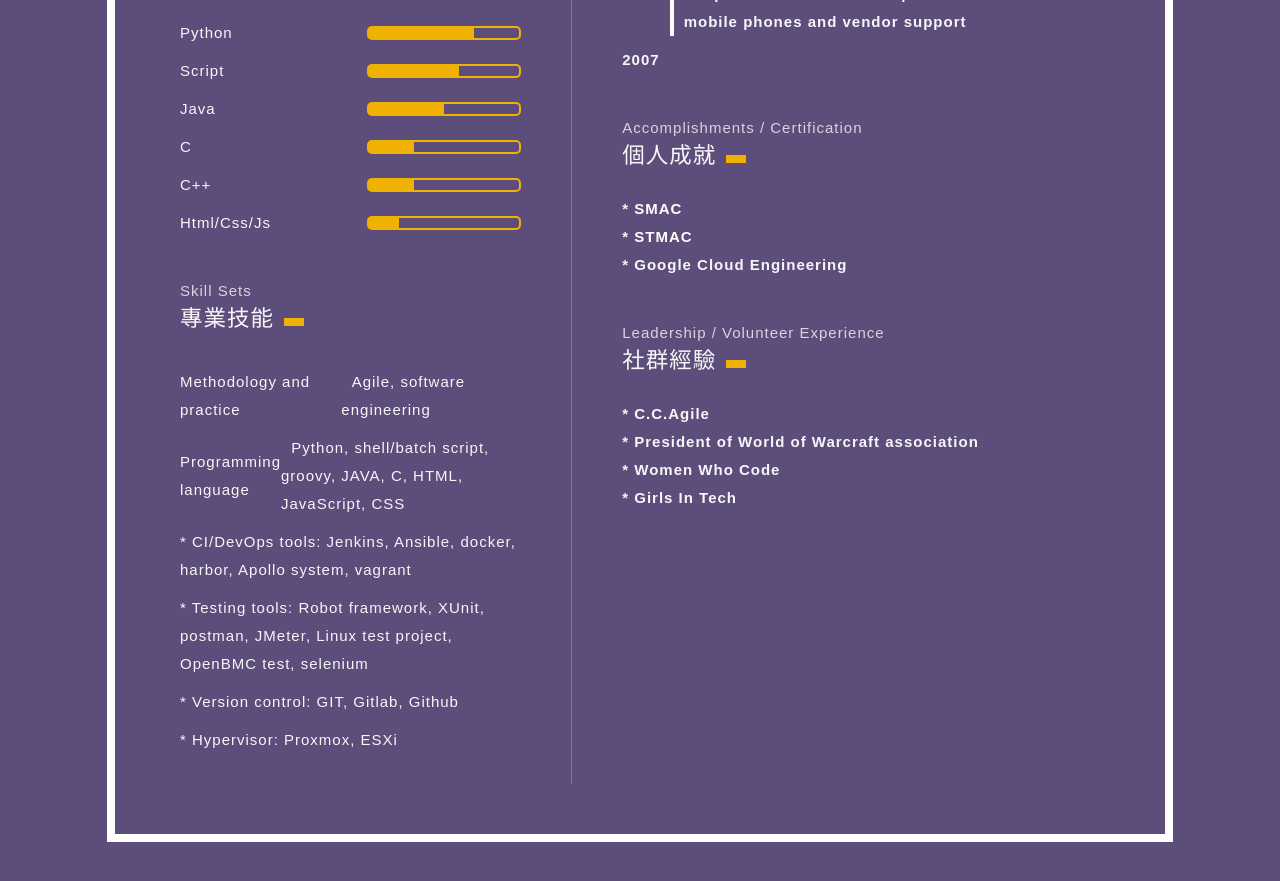
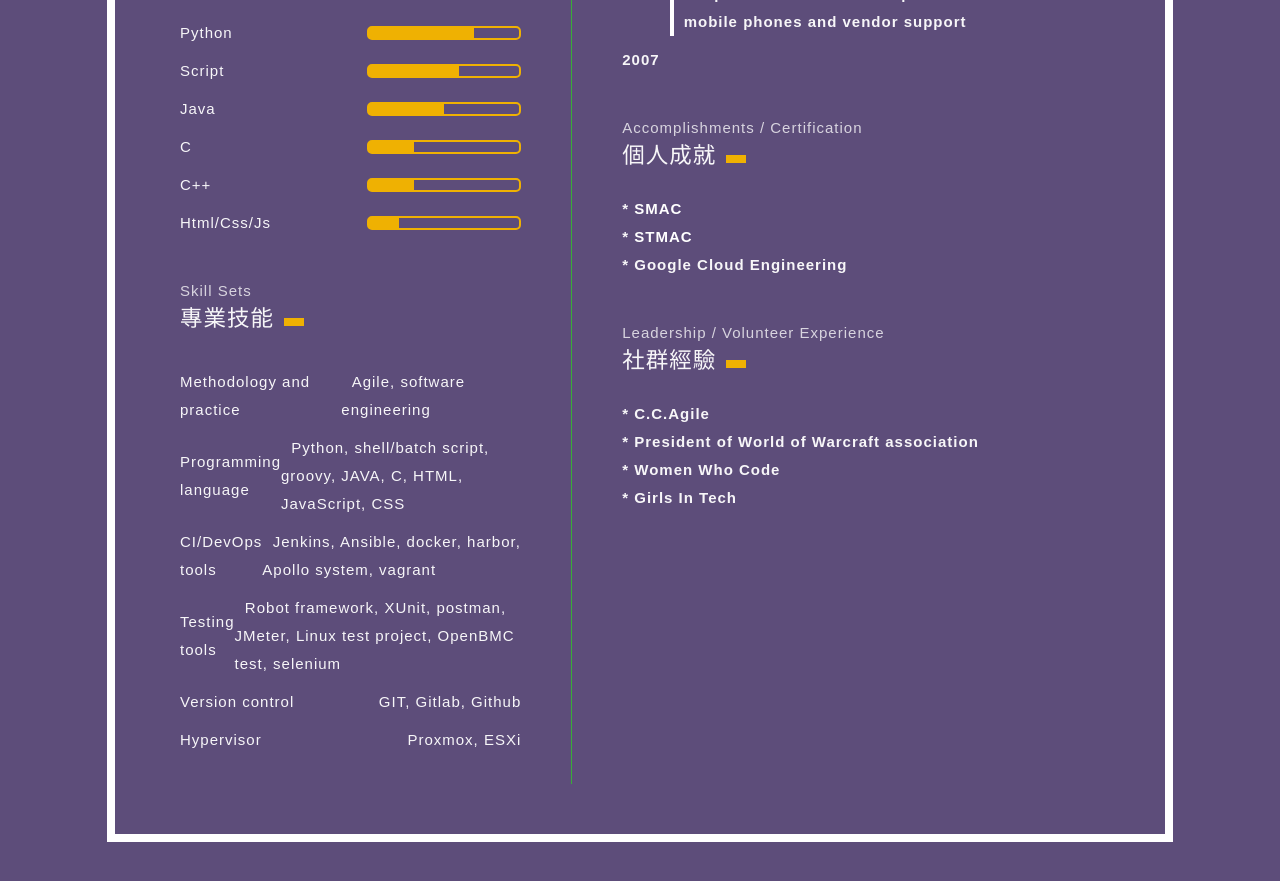
Before and after one commit to gitmaruneko/gitmaruneko.github.io, a Jekyll site: the page personal.html, which Jekyll copies as it is, in a window 1280 px wide and 900 px high, scrolled down 1007 px. Shown: the top 881 px of the window. Built offline with Jekyll 4.4.1, drawn with Linux system fonts in a browser that asks for light colours; some of the changed lines change nothing that is shown.

Commit message:
Add skill sets

```diff
--- a/personal.html
+++ b/personal.html
@@ -146,10 +146,14 @@
           <div>&nbsp;&nbsp;Agile, software engineering</div></li>
         <li>Programming language
           <div>&nbsp;&nbsp;Python, shell/batch script, groovy, JAVA, C, HTML, JavaScript, CSS</div></li>
-        <li>* CI/DevOps tools: Jenkins, Ansible, docker, harbor, Apollo system, vagrant</li>
-        <li>* Testing tools: Robot framework, XUnit, postman, JMeter, Linux test project, OpenBMC test, selenium</li>
-        <li>* Version control: GIT, Gitlab, Github</li>
-        <li>* Hypervisor: Proxmox, ESXi</li>
+        <li>CI/DevOps tools
+          <div>&nbsp;&nbsp;Jenkins, Ansible, docker, harbor, Apollo system, vagrant</div></li>
+        <li>Testing tools
+          <div>&nbsp;&nbsp;Robot framework, XUnit, postman, JMeter, Linux test project, OpenBMC test, selenium</div></li>
+        <li>Version control
+          <div>&nbsp;&nbsp;GIT, Gitlab, Github</div></li>
+        <li>Hypervisor
+          <div>&nbsp;&nbsp;Proxmox, ESXi</div></li>
         </li>
       </ul>
     </div>
```
